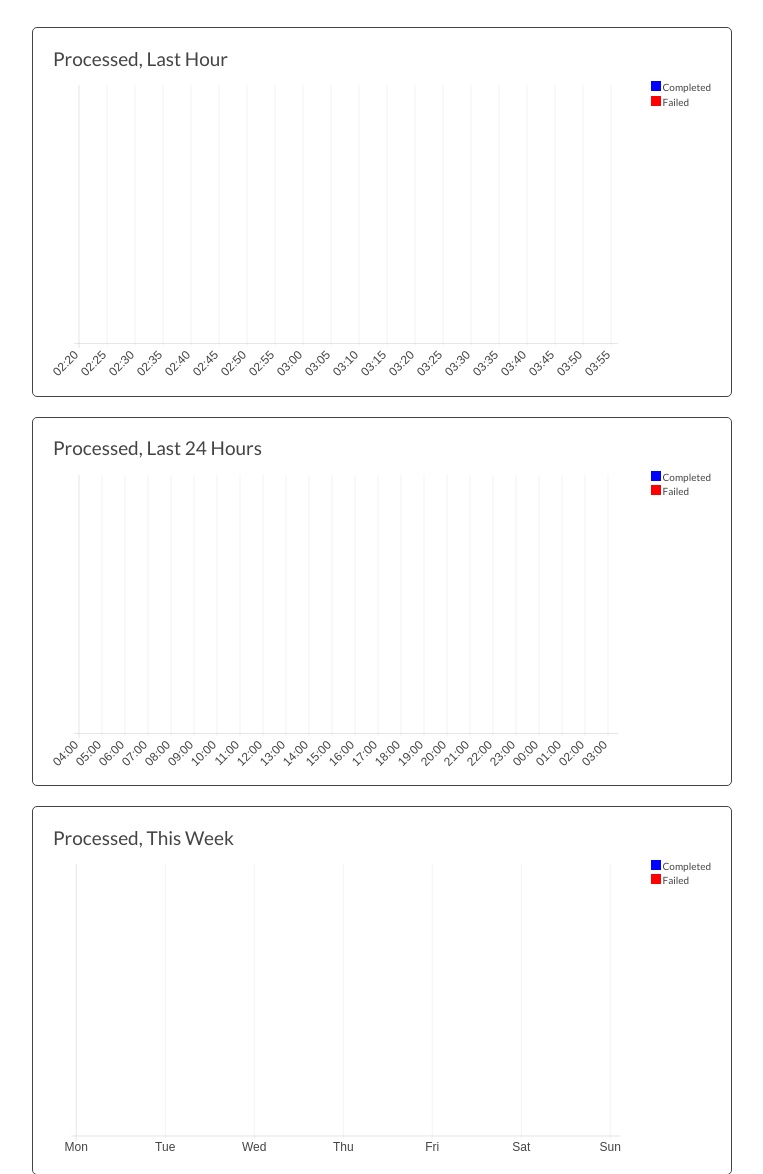
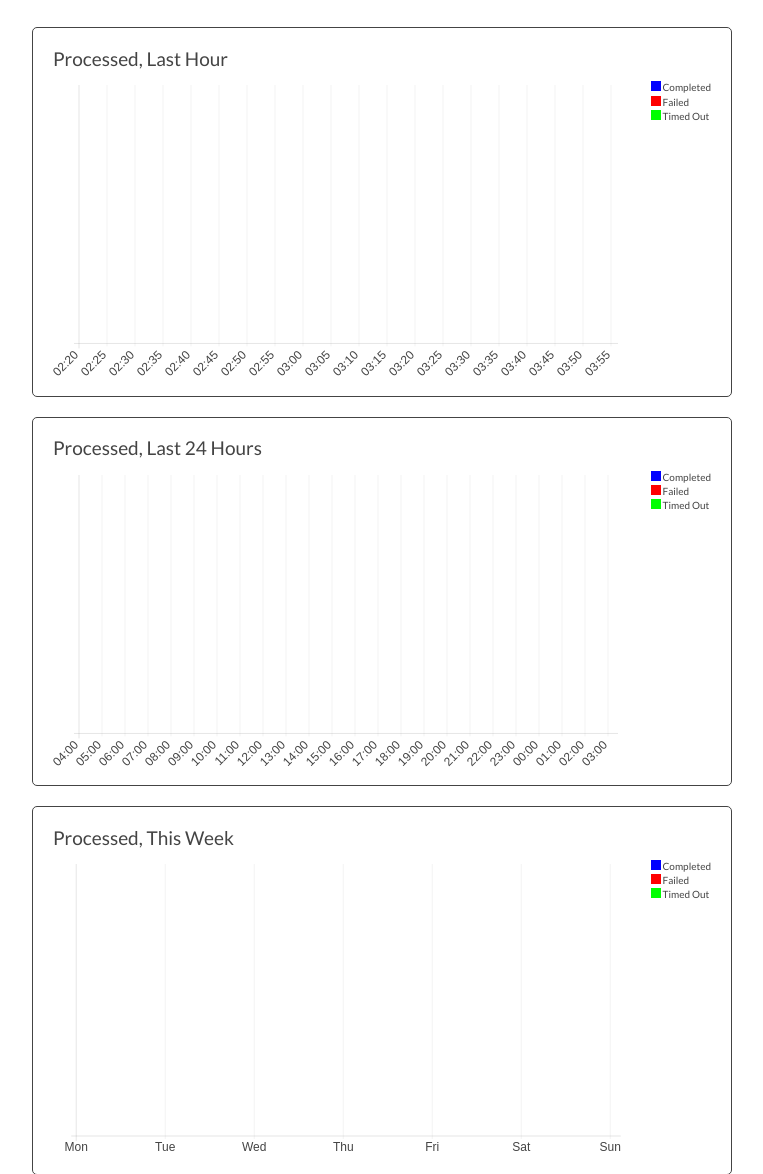
Before and after one commit to jmhobbs/dun-dun-duh, a Flask app: page /stats in a window 1280 px wide. Shown: the part 1723-2897 px from the top of the page, without its empty margins (258-1021 px from the left). Run offline with Flask 2, Linux system fonts and the light colour scheme; data that the repository does not hold is empty; some libraries are stand-ins or nearby versions.

Commit message:
Graph timed out jobs.

```diff
--- a/dundunduh/templates/stats.html
+++ b/dundunduh/templates/stats.html
@@ -69,6 +69,7 @@
 	<div class="legend">
 		<div style="background: #00F;"></div> Completed<br/>
 		<div style="background: #F00;"></div> Failed<br/>
+		<div style="background: #0F0;"></div> Timed Out<br/>
 	</div>
 	<canvas id="processed_hour" width="575" height="300"></canvas>
 	<div style="clear: both;"></div>
@@ -79,6 +80,7 @@
 	<div class="legend">
 		<div style="background: #00F;"></div> Completed<br/>
 		<div style="background: #F00;"></div> Failed<br/>
+		<div style="background: #0F0;"></div> Timed Out<br/>
 	</div>
 	<canvas id="processed_day" width="575" height="300"></canvas>
 	<div style="clear: both;"></div>
@@ -89,6 +91,7 @@
 	<div class="legend">
 		<div style="background: #00F;"></div> Completed<br/>
 		<div style="background: #F00;"></div> Failed<br/>
+		<div style="background: #0F0;"></div> Timed Out<br/>
 	</div>
 	<canvas id="processed_week" width="575" height="300"></canvas>
 	<div style="clear: both;"></div>
--- a/dundunduh/views.py
+++ b/dundunduh/views.py
@@ -227,6 +227,7 @@ def register_views(app):
                 "datasets": [
                     {"strokeColor": "rgba(0,0,255,1)", "data": []},
                     {"strokeColor": "rgba(255,0,0,1)", "data": []},
+                    {"strokeColor": "rgba(0,255,0,1)", "data": []},
                 ]
             }
 
@@ -235,6 +236,7 @@ def register_views(app):
                 processed_week['labels'].append(ndt.strftime('%a'))
                 processed_week['datasets'][0]['data'].append(records.get_daily_created(ndt))
                 processed_week['datasets'][1]['data'].append(records.get_daily_failed(ndt))
+                processed_week['datasets'][2]['data'].append(records.get_daily_cancelled(ndt))
 
             processed_week = json.dumps(processed_week)
 
@@ -248,6 +250,7 @@ def register_views(app):
                 "datasets": [
                     {"strokeColor": "rgba(0,0,255,1)", "data": []},
                     {"strokeColor": "rgba(255,0,0,1)", "data": []},
+                    {"strokeColor": "rgba(0,255,0,1)", "data": []},
                 ]
             }
 
@@ -256,6 +259,7 @@ def register_views(app):
                 processed_day['labels'].append(ndt.strftime('%H:00'))
                 processed_day['datasets'][0]['data'].append(records.get_hourly_created(ndt))
                 processed_day['datasets'][1]['data'].append(records.get_hourly_failed(ndt))
+                processed_day['datasets'][2]['data'].append(records.get_hourly_cancelled(ndt))
 
             processed_day = json.dumps(processed_day)
 
@@ -269,6 +273,7 @@ def register_views(app):
                 "datasets": [
                     {"strokeColor": "rgba(0,0,255,1)", "data": []},
                     {"strokeColor": "rgba(255,0,0,1)", "data": []},
+                    {"strokeColor": "rgba(0,255,0,1)", "data": []},
                 ]
             }
 
@@ -278,6 +283,7 @@ def register_views(app):
                 processed_hour['labels'].append(ndt.strftime('%H:%M'))
                 processed_hour['datasets'][0]['data'].append(records.get_five_minute_segment_created(ndt))
                 processed_hour['datasets'][1]['data'].append(records.get_five_minute_segment_failed(ndt))
+                processed_hour['datasets'][2]['data'].append(records.get_five_minute_segment_cancelled(ndt))
 
             processed_hour = json.dumps(processed_hour)
 
```
